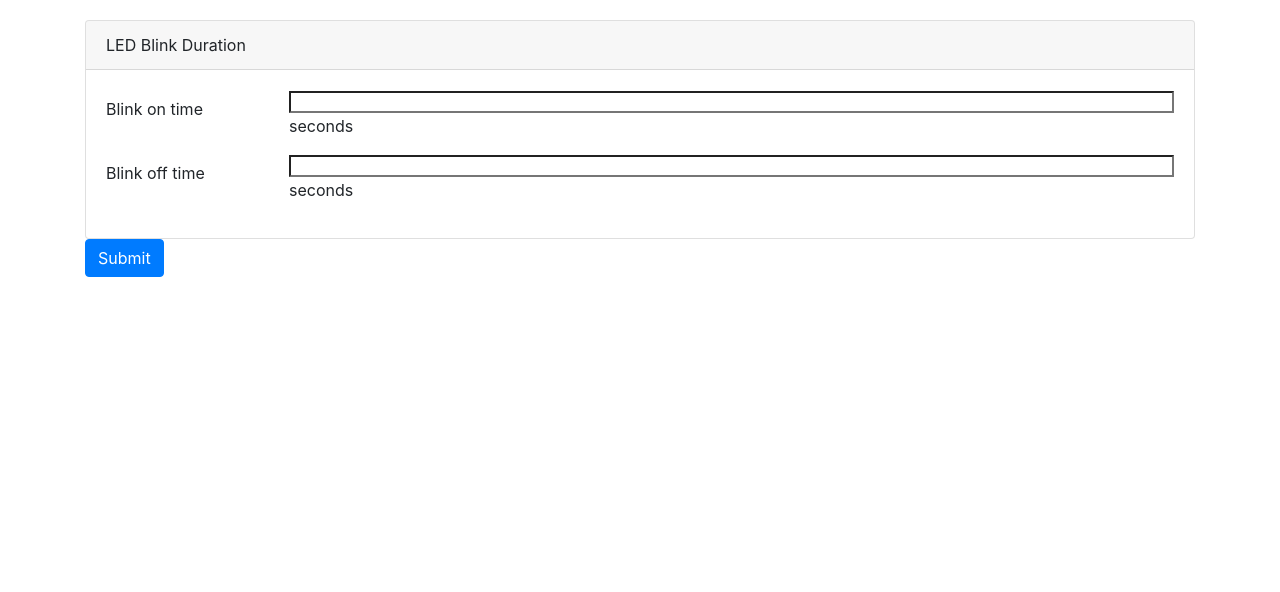
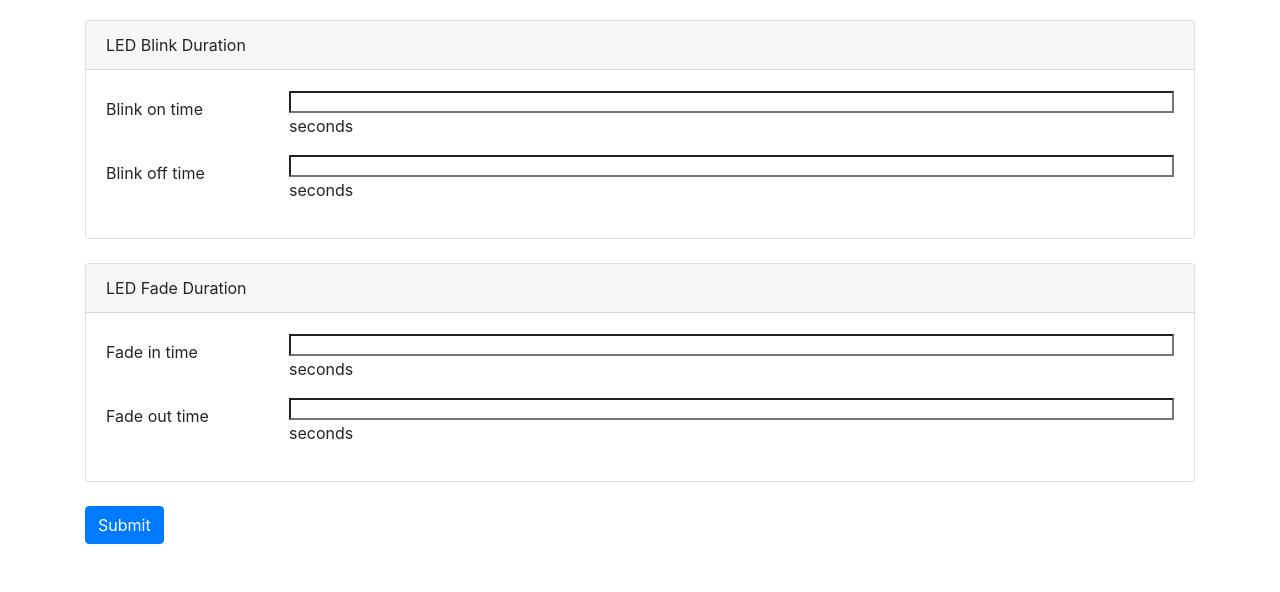
Before and after one commit to ichigozero/iot-py, a Python web app: template app/templates/settings/pydensha.html in a window 1280 px wide. Shown: the part 855-1447 px from the top of the page. Before the commit the page ends 1132 px from the top, so only its background shows below. Run offline with Jinja, Linux system fonts and the light colour scheme; the template is opened without the code that fills it: most values are stand-ins (such as "Sample title", 1, 10 or a date in 2020); form fields are guessed from the names that the template uses.

Commit message:
Add input range element for fade in/out duration

```diff
--- a/app/settings/forms.py
+++ b/app/settings/forms.py
@@ -90,6 +90,8 @@ class PyDenshaForm(FlaskForm):
     led_other = gpio_select_field(u'Other')
     blink_on_time = DecimalRangeField(u'On Time', places=1)
     blink_off_time = DecimalRangeField(u'Off Time', places=1)
+    fade_in_time = DecimalRangeField(u'Fade In Time', places=1)
+    fade_out_time = DecimalRangeField(u'Fade Out Time', places=1)
 
     submit = SubmitField('Apply')
 
--- a/app/settings/views.py
+++ b/app/settings/views.py
@@ -224,6 +224,8 @@ def store_pydensha_form_data_to_db(form, gpio):
             'led_duration': {
                 'blink_on_time': form.blink_on_time.data,
                 'blink_off_time': form.blink_off_time.data,
+                'fade_in_time': form.fade_in_time.data,
+                'fade_out_time': form.fade_out_time.data,
             },
         }
     )
@@ -275,6 +277,10 @@ def pydensha():
                         pydensha, ['led_duration', 'blink_on_time']) or 3.0,
         blink_off_time=get_dict_val(
                         pydensha, ['led_duration', 'blink_off_time']) or 2.0,
+        fade_in_time=get_dict_val(
+                        pydensha, ['led_duration', 'fade_in_time']) or 3.0,
+        fade_out_time=get_dict_val(
+                        pydensha, ['led_duration', 'fade_out_time']) or 2.0
     )
 
     category_id = (
--- a/app/templates/settings/pydensha.html
+++ b/app/templates/settings/pydensha.html
@@ -148,6 +148,33 @@
           </div>
         </div>
       </div>
+      <div class="card mt-4 mb-4">
+        <div class="card-header">LED Fade Duration</div>
+        <div class="card-body">
+          <div class="form-group row">
+            {{ form.fade_in_time.label(class_="col-lg-2 col-form-label") }}
+            <div class="col-lg-10">
+              {{ form.fade_in_time(id="fade-in-time", class_="custom-range",
+                                   min=1.0, max=5.0, step=0.5) }}
+              <output>
+                <span id="fade-in-time-val"></span>
+                <span> seconds</span>
+              </output>
+            </div>
+          </div>
+          <div class="form-group row">
+            {{ form.fade_out_time.label(class_="col-lg-2 col-form-label") }}
+            <div class="col-lg-10">
+              {{ form.fade_out_time(id="fade-out-time", class_="custom-range",
+                                    min=1.0, max=5.0, step=0.5) }}
+              <output>
+                <span id="fade-out-time-val"></span>
+                <span> seconds</span>
+              </output>
+            </div>
+          </div>
+        </div>
+      </div>
       {{ form.submit(class_="btn btn-primary") }}
     </form>
 </div>
@@ -168,5 +195,7 @@
   outputSliderVal('fetch-intvl', 'fetch-intvl-val');
   outputSliderVal('blink-on-time', 'blink-on-time-val');
   outputSliderVal('blink-off-time', 'blink-off-time-val');
+  outputSliderVal('fade-in-time', 'fade-in-time-val');
+  outputSliderVal('fade-out-time', 'fade-out-time-val');
 </script>
 {% endblock %}
```
Also changed, not shown: tests/conftest.py (+2 -0 lines), tests/functional/test_settings.py (+7 -2 lines).
